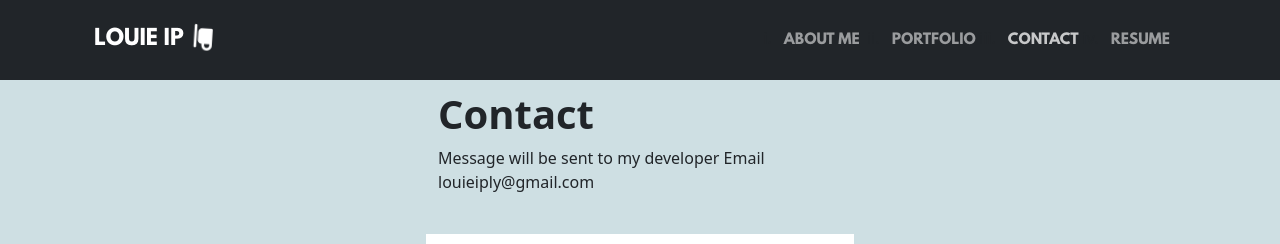
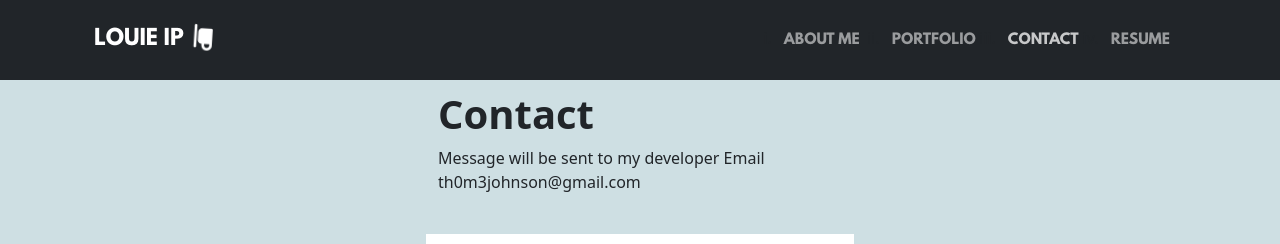
Before and after one commit to KalvinSon/my-protfolio, a React (Create React App) app: page / in a window 1280 px wide. Both pictures are taken after a click on the link "CONTACT". Shown: the top 244 px of the page. Built offline with nearby package versions, Linux system fonts and the light colour scheme; a web font is replaced by a local one.

Commit message:
Add my data

```diff
--- a/src/components/Pages/Contact.js
+++ b/src/components/Pages/Contact.js
@@ -75,7 +75,7 @@ function Contact() {
                 <div className="row justify-content-center">
                     <div className="col-lg-4 col-md-6 col-sm-8 col-10">
                         <h1 className='title'>Contact</h1>
-                        <p> Message will be sent to my developer Email louieiply@gmail.com </p>
+                        <p> Message will be sent to my developer Email th0m3johnson@gmail.com </p>
                     </div>
                 </div>
                 <div className="row align-items-center justify-content-center">
```
